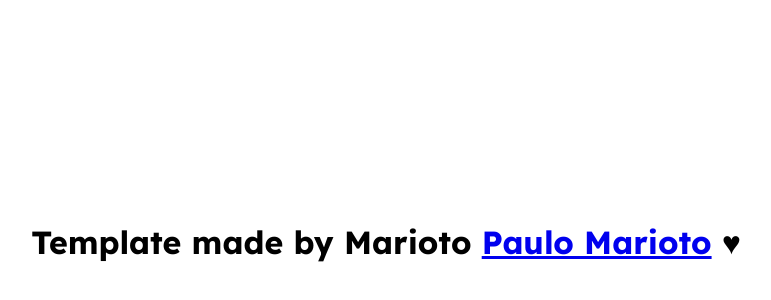
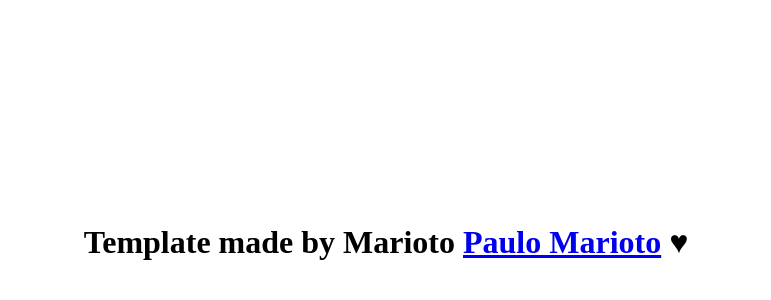
Before and after one commit to KA-09-Motors-Shop-projeto-fullstack/motors-shop, a React (Vite) app: page / in a window 1280 px wide. Shown: the part 158-458 px from the top of the page, without its empty margins (254-1025 px from the left). Built offline with nearby package versions, Linux system fonts and the light colour scheme.

Commit message:
Feat: atualizado global style

```diff
--- a/index.html
+++ b/index.html
@@ -7,9 +7,14 @@
     <link rel="preconnect" href="https://fonts.googleapis.com" />
     <link rel="preconnect" href="https://fonts.gstatic.com" crossorigin />
     <link
-      href="https://fonts.googleapis.com/css2?family=Lexend:wght@300;400;500;700&display=swap"
+      href="https://fonts.googleapis.com/css2?family=Lexend:wght@500;600;700&display=swap"
       rel="stylesheet"
     />
+    <link
+      href="https://fonts.googleapis.com/css2?family=Inter:wght@400;500;600&display=swap"
+      rel="stylesheet"
+    />
+
     <title>Vite + React + TS</title>
   </head>
   <body>
--- a/src/styles/global.ts
+++ b/src/styles/global.ts
@@ -25,7 +25,6 @@ export default createGlobalStyle`
     time, mark, audio, video {
         font-size: 100%;
         font: inherit;
-        font-family: 'Lexend', sans-serif;
         vertical-align: baseline;
     }
     /* HTML5 display-role reset for older browsers */
--- a/src/styles/theme.ts
+++ b/src/styles/theme.ts
@@ -35,10 +35,28 @@ const theme = {
     random11: "#5700E3",
   },
   fonts: {
-    fontWeight700: 700,
-    fontWeight600: 600,
-    fontWeight500: 500,
-    fontWeight400: 400,
+    "heading-1-700": "700 44px 'Lexend'",
+    "heading-2-600": "600 36px 'Lexend",
+    "heading-3-600": "600 32px 'Lexend",
+    "heading-3-500": "500 32px 'Lexend",
+    "heading-4-600": "600 28px 'Lexend",
+    "heading-4-500": "500 28px 'Lexend",
+    "heading-5-600": "600 24px 'Lexend",
+    "heading-5-500": "500 24px 'Lexend",
+    "heading-6-600": "600 20px 'Lexend",
+    "heading-6-500": "500 20px 'Lexend",
+    "heading-7-600": "600 16px 'Lexend",
+    "heading-7-500": "500 16px 'Lexend",
+
+    "body-1-400": "400 16px 'Inter'",
+    "body-1-600": "600 16px 'Inter'",
+    "body-2-400": "400 14px 'Inter'",
+    "body-2-500": "500 14px 'Inter'",
+
+    "button-big-text": "600 16px 'Inter'",
+    "button-medium-text": "600 14px 'Inter'",
+    "input-placeholder": "400 16px 'Inter'",
+    "input-label": "500 14px 'Inter'",
   },
 };
 
```
